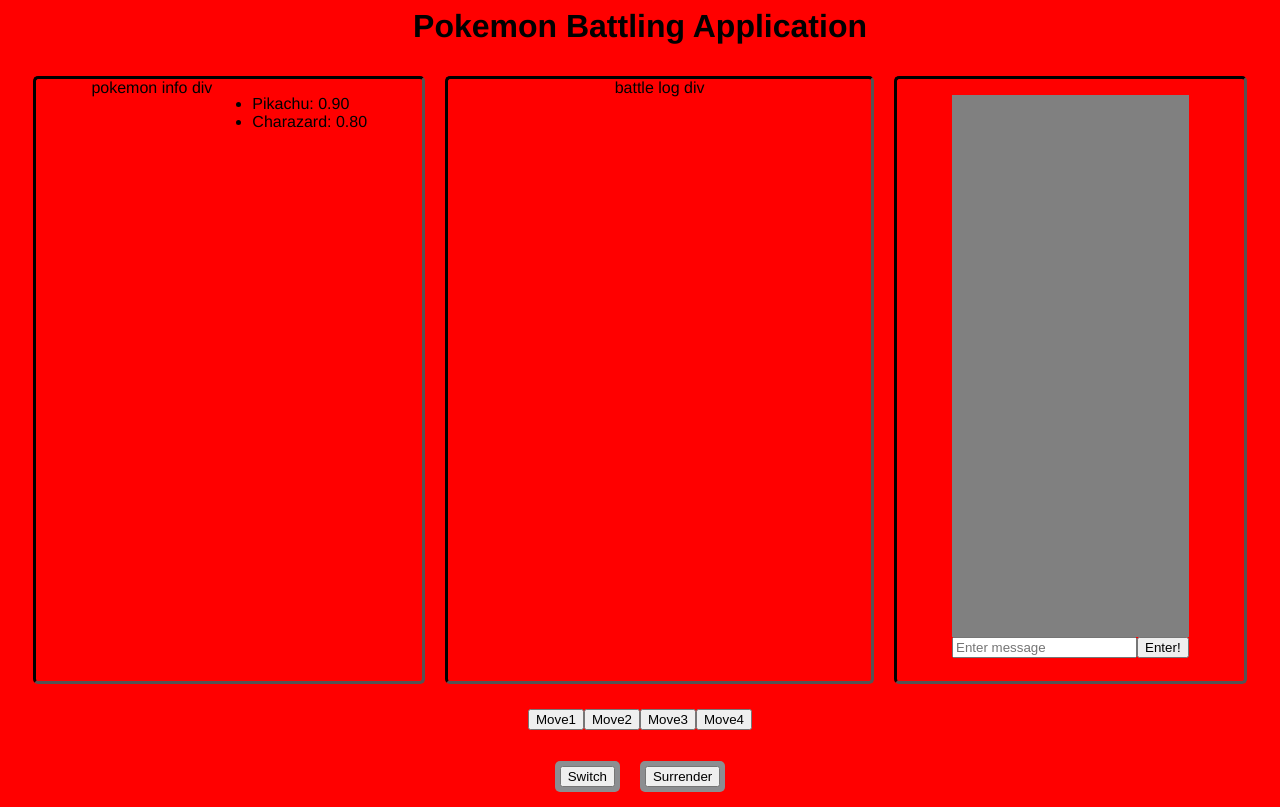
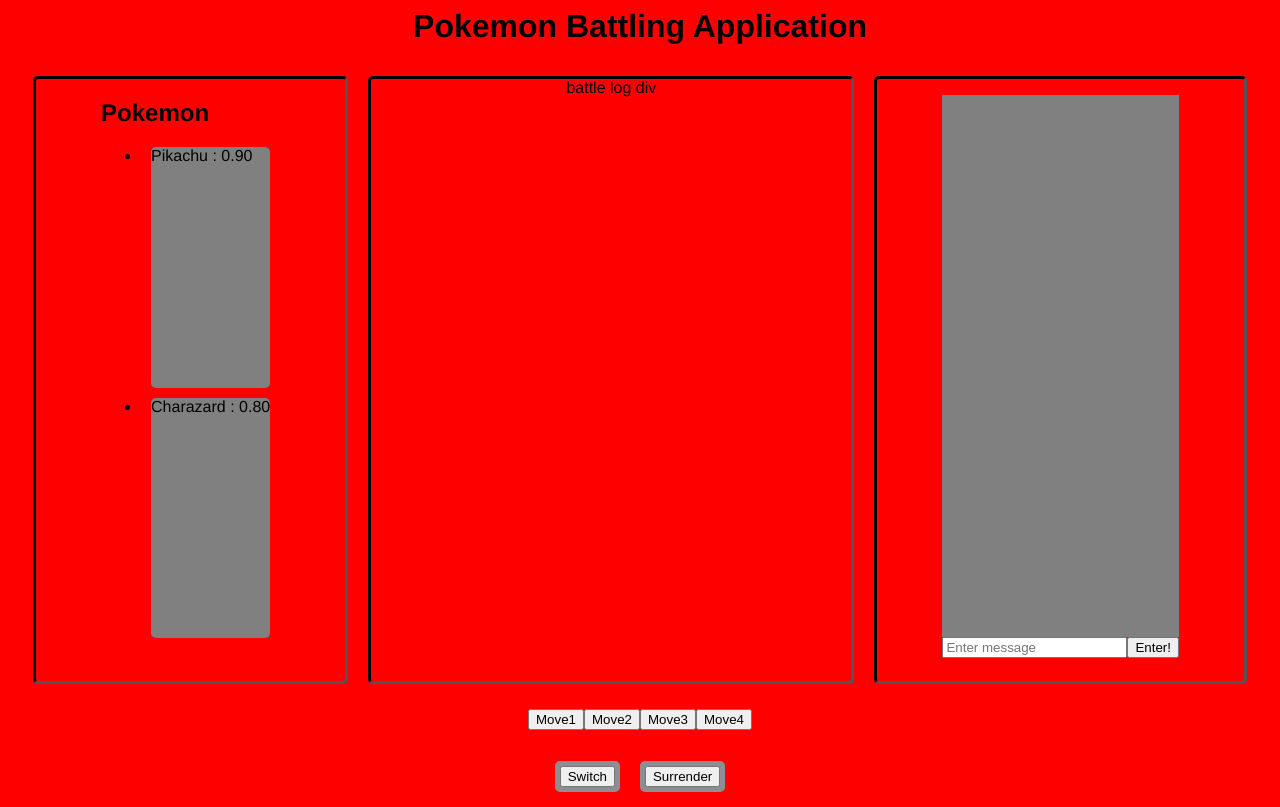
Before and after one commit to vingspann/PBA, a Python web app: template templates/index.html in a window 1280 px wide. Run offline with Jinja, Linux system fonts and the light colour scheme; the template is opened without the code that fills it, so the values that code supplies are empty; style sheets or scripts are compiled from the project's sources; some libraries are stand-ins or nearby versions.

Commit message:
format health

```diff
--- a/scripts/battlePage/Content.js
+++ b/scripts/battlePage/Content.js
@@ -20,7 +20,7 @@ export class Content extends React.Component{
             <div>
 
                 <div id="info">
-                    <div id="pokeInfo">pokemon info div<YoPokemon/></div>
+                    <div id="pokeInfo"><YoPokemon/></div>
                     <div id="battleLog">battle log div</div>
                     <div id="chat"><ChatLog/></div>
                 </div>
--- a/scripts/battlePage/YoPokemon.js
+++ b/scripts/battlePage/YoPokemon.js
@@ -14,13 +14,15 @@ export class YoPokemon extends React.Component {
     render() {
         let pokemon = this.state.pokemon.map((n, index) =>
             <li key={index}>
-                {n.character}: {n.health}
-
+                <div id="HealthLog">
+                    {n.character} : {n.health}
+                </div>
             </li>
         );
 
         return (
             <div>
+                <h2>Pokemon</h2>
                 <div>
                     <ul> {pokemon} </ul>
                 </div>
--- a/static/css/PBA.css
+++ b/static/css/PBA.css
@@ -66,6 +66,15 @@ body {
     background: gray;
     width: auto;
 }
+#HealthLog {
+    height: 40%;
+    flex-grow: 1;
+    justify-content: center;
+    margin: 10px;
+    border-radius: 5px;
+    background: gray;
+
+}
 
 .actionBtn{
      border-radius: 5px;
```
